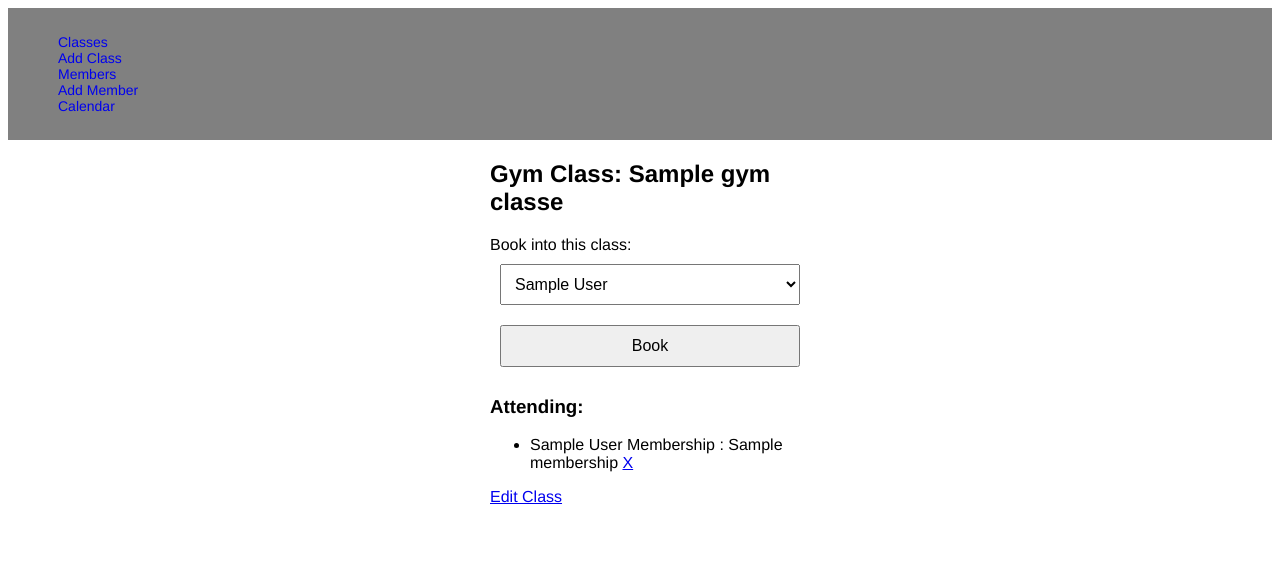
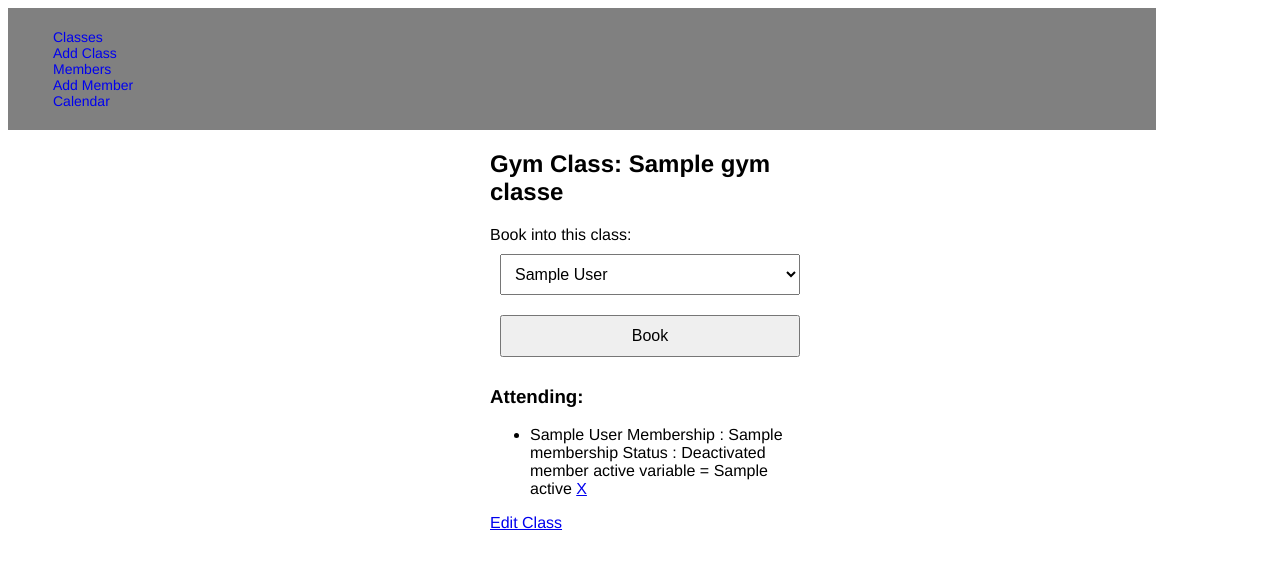
Before and after one commit to DuncanRN/Python-Gym-Manager, a Flask app: page /classes/1 in a window 1280 px wide. Shown: the top 569 px of the page. Run offline with Flask 2, Linux system fonts and the light colour scheme; a database or web service that is not in the repository returns one stand-in record (values such as "Sample title"); some libraries are stand-ins or nearby versions.

Commit message:
got status - activated / deactivated stored for each user. Now to add the functionality to ensure only active members can book into classes

```diff
--- a/console.py
+++ b/console.py
@@ -12,7 +12,7 @@ gym_class_repository.delete_all()
 booking_repository.delete_all()
 
 
-member_1 = Member("Peter", "LaFleur", "Premium")
+member_1 = Member("Peter", "LaFleur", "Premium", True)
 member_repository.save(member_1)
 
 member_2_first_name = "Patches"
@@ -20,10 +20,10 @@ member_2_last_name = "O'Houlihan"
 
 # member_2_last_name= member_2_last_name.replace("'","\\'").strip("\\'")
 
-member_2 = Member(member_2_first_name , member_2_last_name, "Premium")
+member_2 = Member(member_2_first_name , member_2_last_name, "Premium", True)
 member_repository.save(member_2)
 
-member_3 = Member("White", "Goodman", "Standard")
+member_3 = Member("White", "Goodman", "Standard", True)
 member_repository.save(member_3)
 
 
--- a/controllers/booking_controller.py
+++ b/controllers/booking_controller.py
@@ -1,4 +1,3 @@
-from email import message
 from flask import Flask, render_template, request, redirect
 from flask import Blueprint
 from models.booking import Booking
--- a/db/gym_manager.sql
+++ b/db/gym_manager.sql
@@ -7,6 +7,7 @@ CREATE TABLE members (
     first_name VARCHAR(255),
     last_name VARCHAR(255),
     membership VARCHAR(255),
+    active BOOLEAN,
     id SERIAL PRIMARY KEY
 );
 
--- a/models/member.py
+++ b/models/member.py
@@ -1,7 +1,8 @@
 class Member:
 
-    def __init__(self, first_name, last_name, membership, id = None):
+    def __init__(self, first_name, last_name, membership, active, id = None):
         self.first_name = first_name
         self.last_name = last_name
         self.membership = membership
+        self.active = active
         self.id = id
--- a/repositories/gym_class_repository.py
+++ b/repositories/gym_class_repository.py
@@ -50,7 +50,7 @@ def members(gym_class_id):
     results = run_sql(sql, values)
 
     for row in results:
-        member = Member(row['first_name'], row['last_name'], row['membership'], row['id'])
+        member = Member(row['first_name'], row['last_name'], row['membership'], row['active'], row['id'])
         members.append(member)
     return members
 
--- a/repositories/member_repository.py
+++ b/repositories/member_repository.py
@@ -8,8 +8,8 @@ from models.gym_class import GymClass
 # the colours aren't right there, but I think that is ok...?
 
 def save(member):
-    sql = "INSERT INTO members (first_name, last_name, membership) VALUES ( %s, %s, %s ) RETURNING id"
-    values = [member.first_name, member.last_name, member.membership]
+    sql = "INSERT INTO members (first_name, last_name, membership, active) VALUES ( %s, %s, %s, %s ) RETURNING id"
+    values = [member.first_name, member.last_name, member.membership, member.active]
     print(sql)
     print(values)
     results = run_sql( sql, values )
@@ -18,8 +18,16 @@ def save(member):
 
 def update(member):
     # pdb.set_trace()
-    sql = "UPDATE members SET (first_name, last_name, membership) = (%s, %s, %s) WHERE id = %s"
-    values = [member.first_name, member.last_name, member.membership, member.id]
+    sql = "UPDATE members SET (first_name, last_name, membership, active) = (%s, %s, %s, %s) WHERE id = %s"
+    if(member.active=="True"):
+        active=True
+    else:
+        active=False
+
+    values = [member.first_name, member.last_name, member.membership, active,  member.id]
+    print(sql)
+    print(values)
+
     run_sql(sql, values)
 
 def select_all():
@@ -29,7 +37,7 @@ def select_all():
     results = run_sql(sql)
 
     for row in results:
-        member = Member(row['first_name'], row['last_name'], row['membership'], row['id'])
+        member = Member(row['first_name'], row['last_name'], row['membership'],  row['active'], row['id'])
         members.append(member)
     return members
 
@@ -38,10 +46,14 @@ def select(id):
     member = None
     sql = "SELECT * FROM members WHERE id = %s"
     values = [id]
+
+    print(sql)
+    print(values)
+
     result = run_sql(sql, values)[0]
 
     if result is not None:
-        member = Member(result['first_name'], result['last_name'], result['membership'], result['id'] )
+        member = Member(result['first_name'], result['last_name'], result['membership'], result['active'], result['id'] )
     return member
 
 def gym_classes(member_id):
--- a/static/css/style.css
+++ b/static/css/style.css
@@ -29,8 +29,10 @@ input, select, button {
 }
 
 nav{
+    width: 90%;
     display: flex;
-    padding: 10px;
+    flex-flow: row;
+    padding: 5px;
     background-color: grey;
     color: white;
 }
--- a/templates/classes/show.html
+++ b/templates/classes/show.html
@@ -16,6 +16,8 @@
             {% endfor %}
         </select>
 
+
+
         <input type="hidden" name="gym_class_id" value="{{ gym_class.id }}">
 
         <input class="button-action" type='submit' value="Book">
@@ -30,7 +32,15 @@
         <li>
             {{member.first_name}}  {{member.last_name}}
             Membership : {{ member.membership  }}
+            Status : {%  if member.active==True %}
+                        Activated
+                    {% else %}
+                        Deactivated
+                    {%  endif %}
+member active variable = {{  member.active }}
             <a href="/bookings/{{ gym_class.id}}/{{ member.id }}/delete">X</a>
+
+            <br>
         </li>
     {% endfor %}
 
```
Also changed, not shown: controllers/member_controller.py (+8 -2 lines), templates/members/add.html (+14 -4 lines), templates/members/edit.html (+16 -1 lines), templates/members/index.html (+7 -0 lines), templates/members/show.html (+8 -0 lines).
